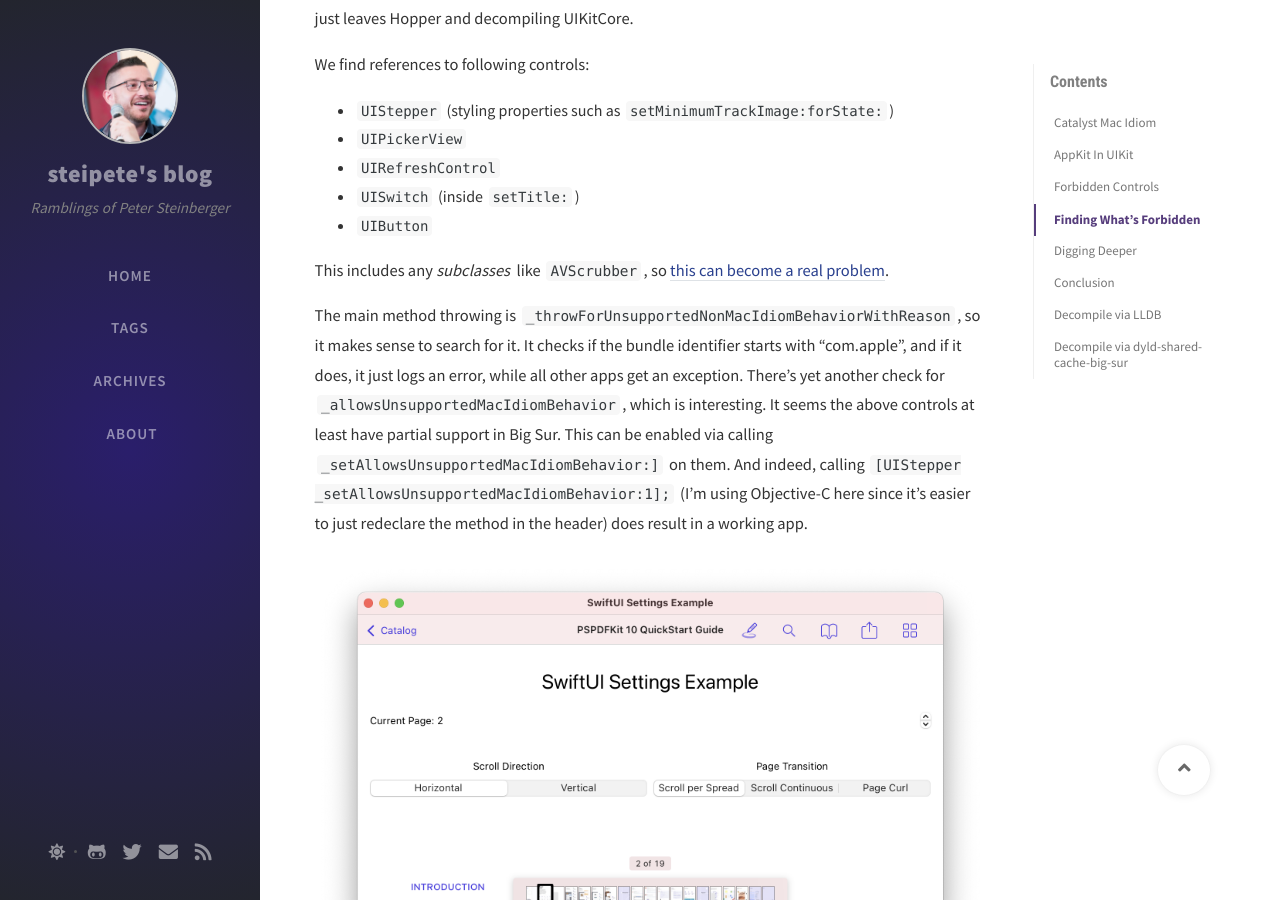
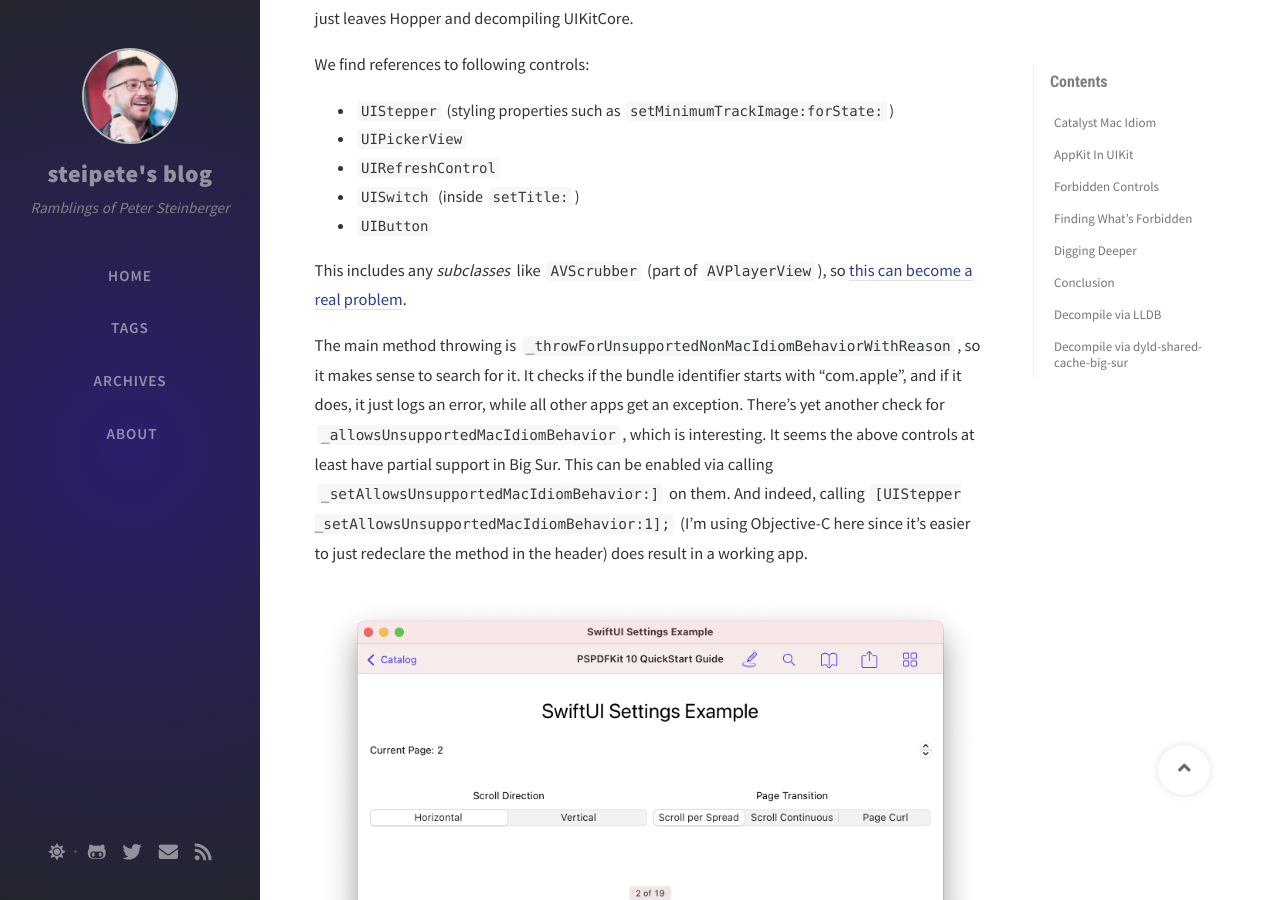
Before and after one commit to steipete/steipete.com, a Jekyll site: the page built from _posts/2020-09-22-forbidden-controls-in-catalyst-mac-idiom.md, in a window 1280 px wide and 900 px high, scrolled down 3192 px. Built offline with Jekyll 4.4.1, drawn with Linux system fonts in a browser that asks for light colours; nearby versions of some CDN libraries; comment, search, counter and statistics services are not loaded.

Commit message:
add AVPlayerView

```diff
--- a/_posts/2020-09-22-forbidden-controls-in-catalyst-mac-idiom.md
+++ b/_posts/2020-09-22-forbidden-controls-in-catalyst-mac-idiom.md
@@ -110,7 +110,7 @@
 - `UISwitch` (inside `setTitle:`)
 - `UIButton`
 
-This includes any *subclasses* like `AVScrubber`, so [this can become a real problem](https://twitter.com/dezinezync/status/1309053206597697536?s=21).
+This includes any *subclasses* like `AVScrubber` (part of `AVPlayerView`), so [this can become a real problem](https://twitter.com/dezinezync/status/1309053206597697536?s=21).
 
 The main method throwing is `_throwForUnsupportedNonMacIdiomBehaviorWithReason`, so it makes sense to search for it. It checks if the bundle identifier starts with "com.apple", and if it does, it just logs an error, while all other apps get an exception. There’s yet another check for `_allowsUnsupportedMacIdiomBehavior`, which is interesting. It seems the above controls at least have partial support in Big Sur. This can be enabled via calling `_setAllowsUnsupportedMacIdiomBehavior:]` on them. And indeed, calling `[UIStepper _setAllowsUnsupportedMacIdiomBehavior:1];` (I’m using Objective-C here since it’s easier to just redeclare the method in the header) does result in a working app.
 
```
